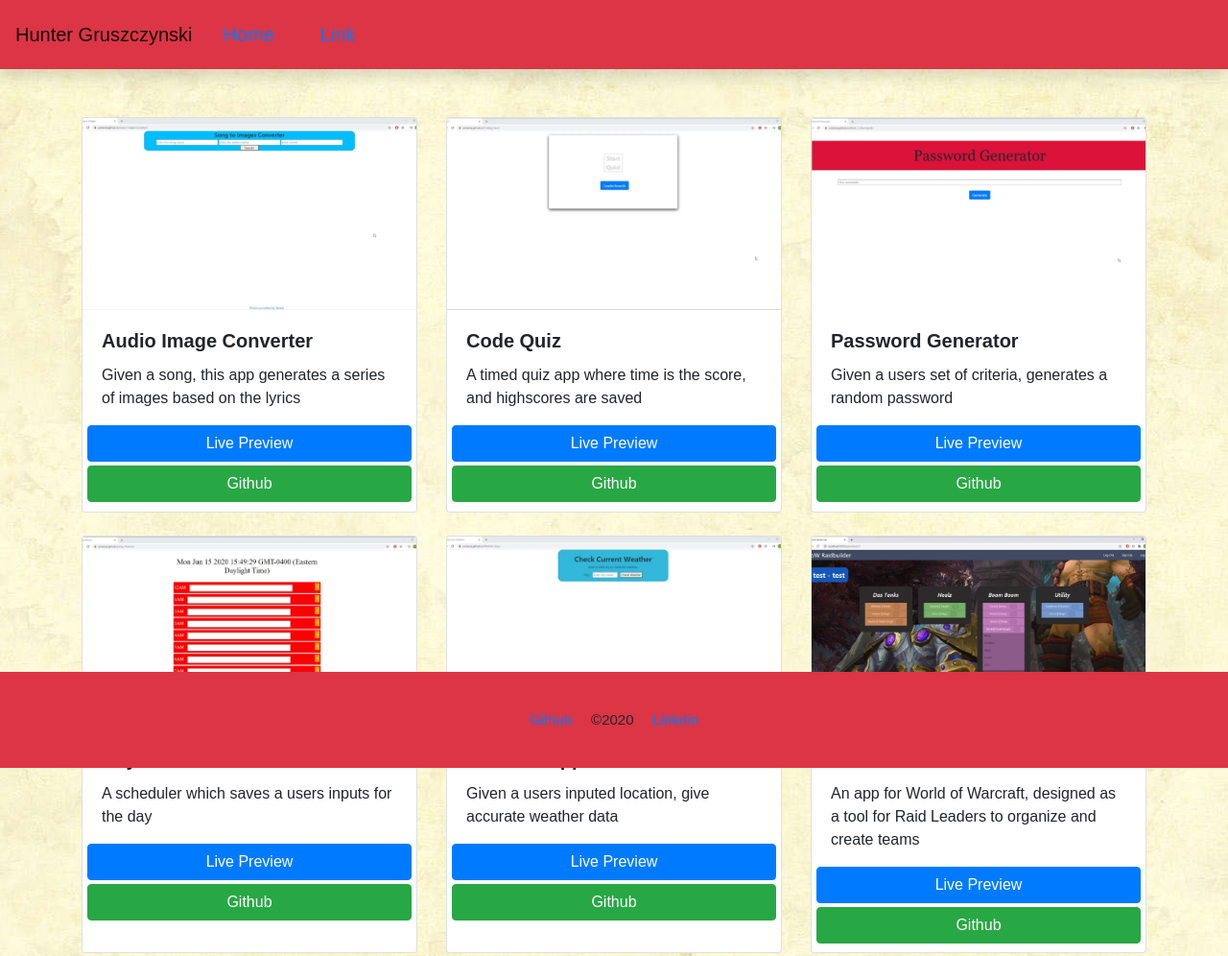
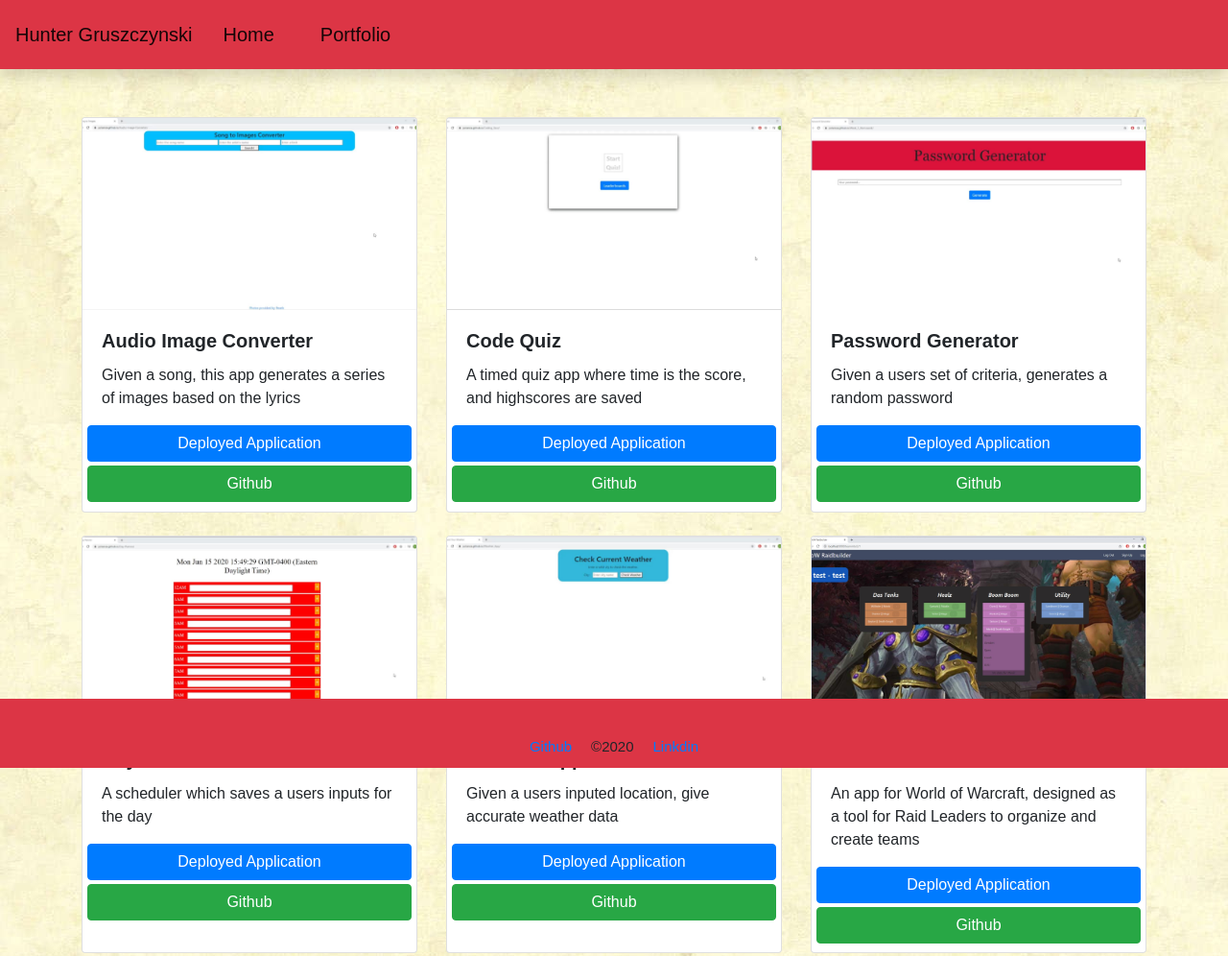
Before and after one commit to Polansia/Polansia.github.io, a React app: page /portfolio in a window 1280 px wide. Shown: the top 996 px of the page at 96% size. Built offline with nearby package versions, Linux system fonts and the light colour scheme.

Commit message:
fixed css, nav buttons

```diff
--- a/package.json
+++ b/package.json
@@ -1,6 +1,6 @@
 {
     "name": "portfolio",
-    "version": "0.1.0",
+    "version": "1.0.0",
     "private": true,
     "dependencies": {
         "@material-ui/core": "^4.11.0",
--- a/src/components/Nav.js
+++ b/src/components/Nav.js
@@ -1,21 +1,25 @@
 import React from 'react';
 import { useHistory } from 'react-router-dom';
 
+const Nav = (props) => {
+    let history = useHistory();
 
-function Nav(props) {
-   return (
+    const handleClick = (value) => {
+        history.push(`/${value}`);
+    };
+    return (
         <nav className="navbar navbar-expand-lg navbar-light bg-danger static-top shadow">
 
                 <a className="navbar-brand" href="/">
                     Hunter Gruszczynski
                 </a>
 
-                    <li class="navbar-brand">
-                       <a class="nav-link" href="/">Home <span class="sr-only">(current)</span></a>
+                   <li className="navbar-brand" onClick={(e) => history.push('/')}>
+                        <div className="nav-link">Home</div>
                    </li>
-                     <li class="navbar-brand">
-                         <a class="nav-link" href="Portfolio">Link</a>
-                     </li>
+                   <li className="navbar-brand" onClick={(e) => history.push('/portfolio')}>
+                        <div className="nav-link">Portfolio</div>
+                   </li>
         </nav>
     );
 };
--- a/src/components/Project.js
+++ b/src/components/Project.js
@@ -18,7 +18,7 @@ const Project = ({ project, ...props }) => {
 
                 <div className="row justify-content-around">
                     <a href={project.demo} target="_blank" className=" col-12  btn btn-primary mb-1 ">
-                        Live Preview
+                        Deployed Application
                     </a>
                     <a href={project.github} target="_blank" className="col-12 btn btn-primary btn-success">
                         Github
--- a/src/components/footer.css
+++ b/src/components/footer.css
@@ -2,7 +2,7 @@ footer {
     position: fixed;
     left: 0;
     bottom: 0;
-    height: 100px;
+    height: 72px;
     width: 100%;
     font-size:15px;
     text-align: center;
```
Also changed, not shown: 1 other file.
